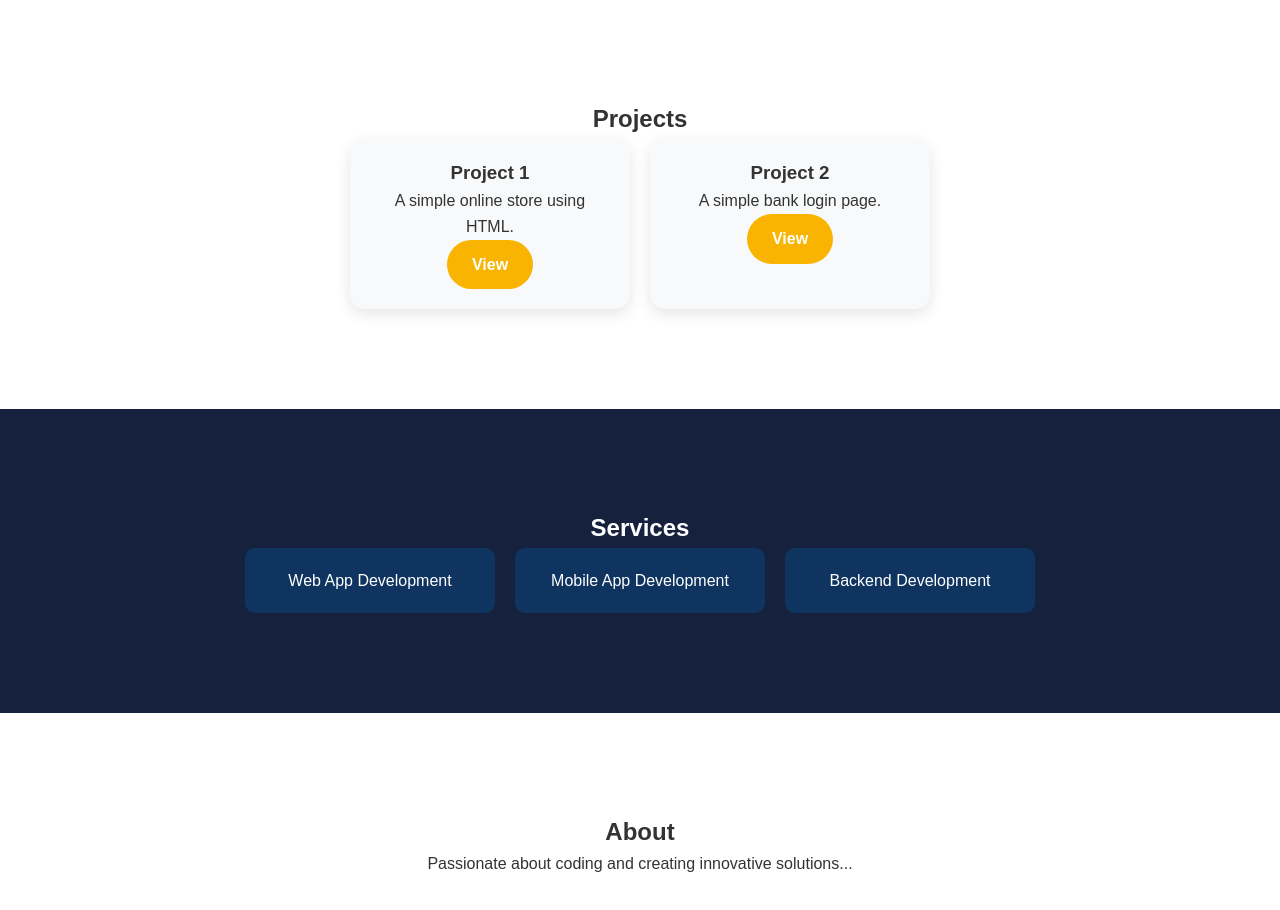
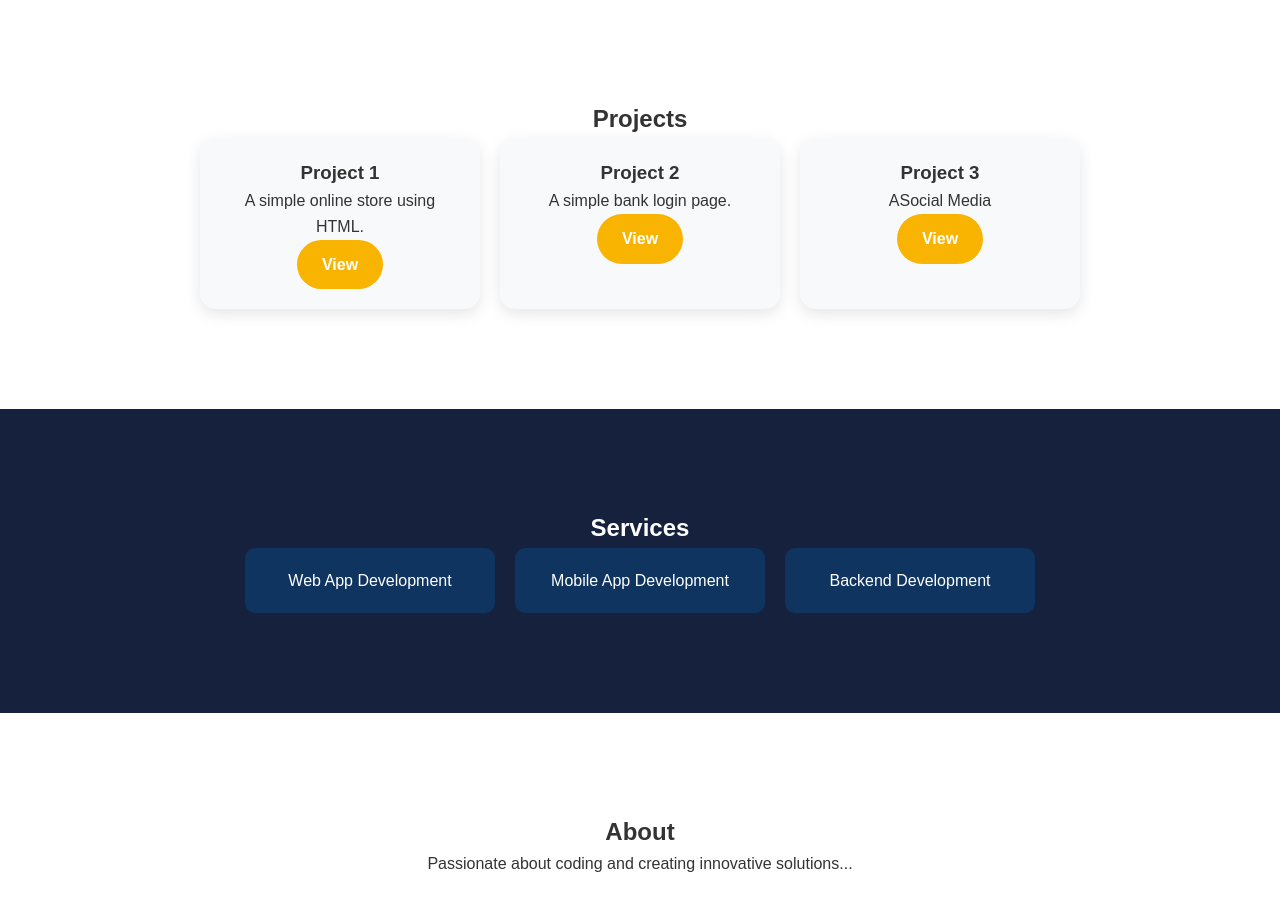
Before and after one commit to abhinavu0701/abhinavu0701.github.io, a plain HTML site: page index.html in a window 1280 px wide. Shown: the part 800-1710 px from the top of the page. Drawn offline with Linux system fonts and the light colour scheme; a script that the page names is missing.

Commit message:
Update index.html

```diff
--- a/index.html
+++ b/index.html
@@ -48,6 +48,11 @@
                 <p>A simple bank login page.</p>
                 <a href="bank.html" class="btn">View</a>
             </div>
+            <div class="project-card">
+                <h3>Project 3</h3>
+                <p>ASocial Media</p>
+                <a href="SocialMedia.html" class="btn">View</a>
+            </div>
         </div>
     </section>
 
```
